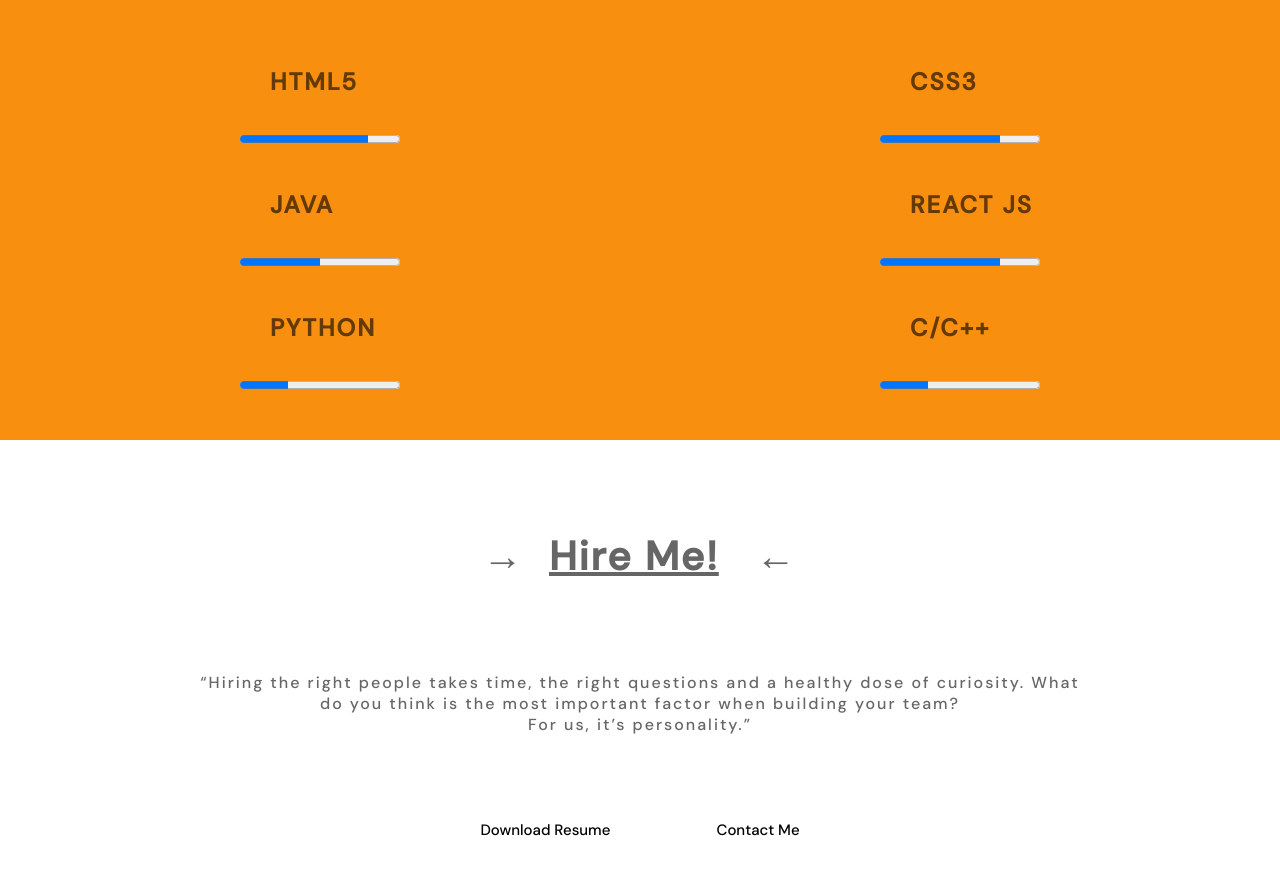
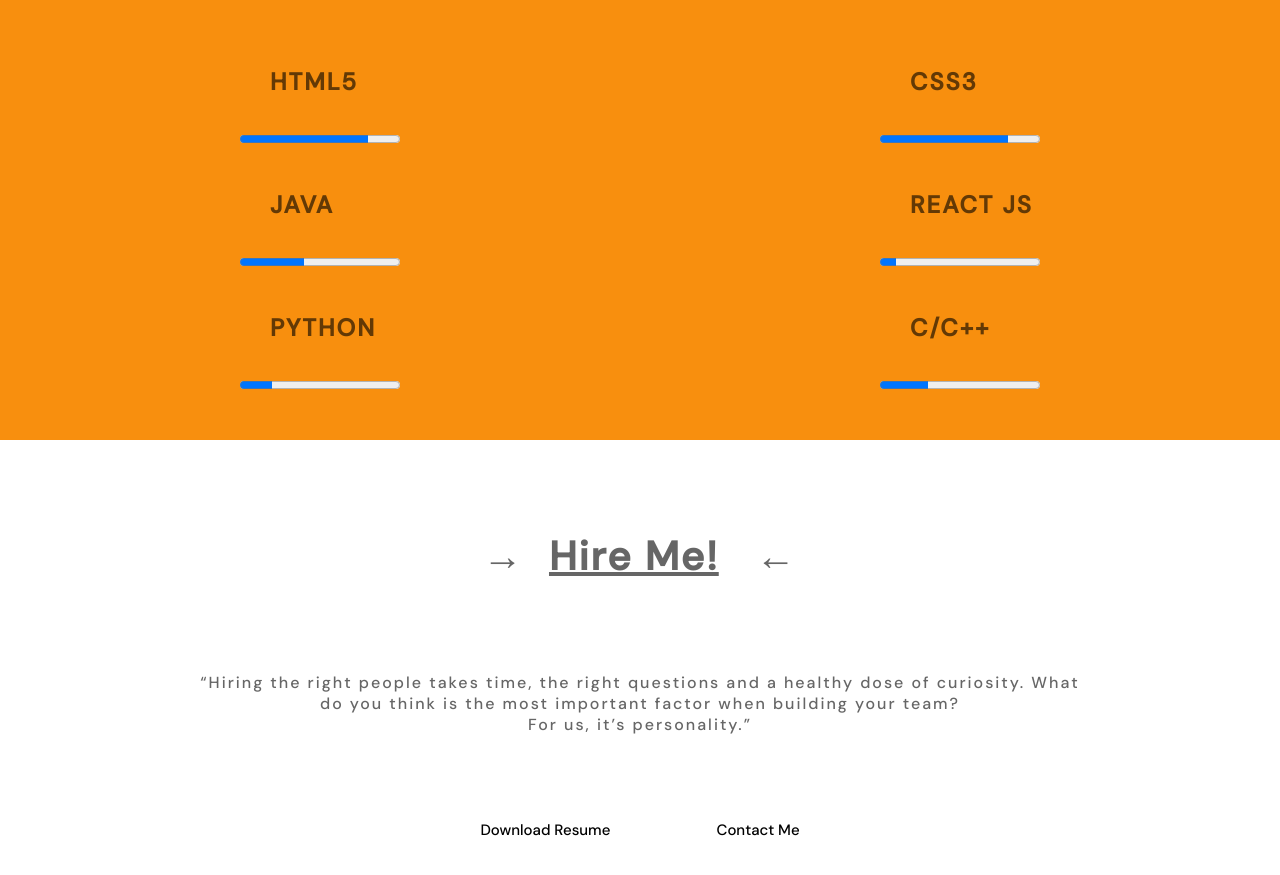
Before and after one commit to prisoner79/Portfolio, a plain HTML site: page index.html in a window 1280 px wide. Shown: the part 1520-2395 px from the top of the page. Drawn offline with Linux system fonts and the light colour scheme.

Commit message:
Update index.html

```diff
--- a/index.html
+++ b/index.html
@@ -142,12 +142,12 @@
                 <div class="skill-element">
                     <label for="">
                         <font size="5">JAVA</font>
-                    </label><br> <progress value="50" max="100">50%</progress>
+                    </label><br> <progress value="40" max="100">40%</progress>
                 </div>
                 <div class="skill-element">
                     <label for="">
                         <font size="5">PYTHON</font>
-                    </label><br> <progress value="30" max="100">30%</progress>
+                    </label><br> <progress value="20" max="100">20%</progress>
                 </div>
             </div>
             <div class="skills-2">
@@ -155,12 +155,12 @@
                 <div class="skill-element">
                     <label for="">
                         <font size="5">CSS3</font>
-                    </label><br> <progress value="75" max="100">75%</progress>
+                    </label><br> <progress value="80" max="100">80%</progress>
                 </div>
                 <div class="skill-element">
                     <label for="">
                         <font size="5">REACT JS</font>
-                    </label><br> <progress value="75" max="100">75%</progress>
+                    </label><br> <progress value="10" max="100">10%</progress>
                 </div>
                 <div class="skill-element">
                     <label for="">
```
